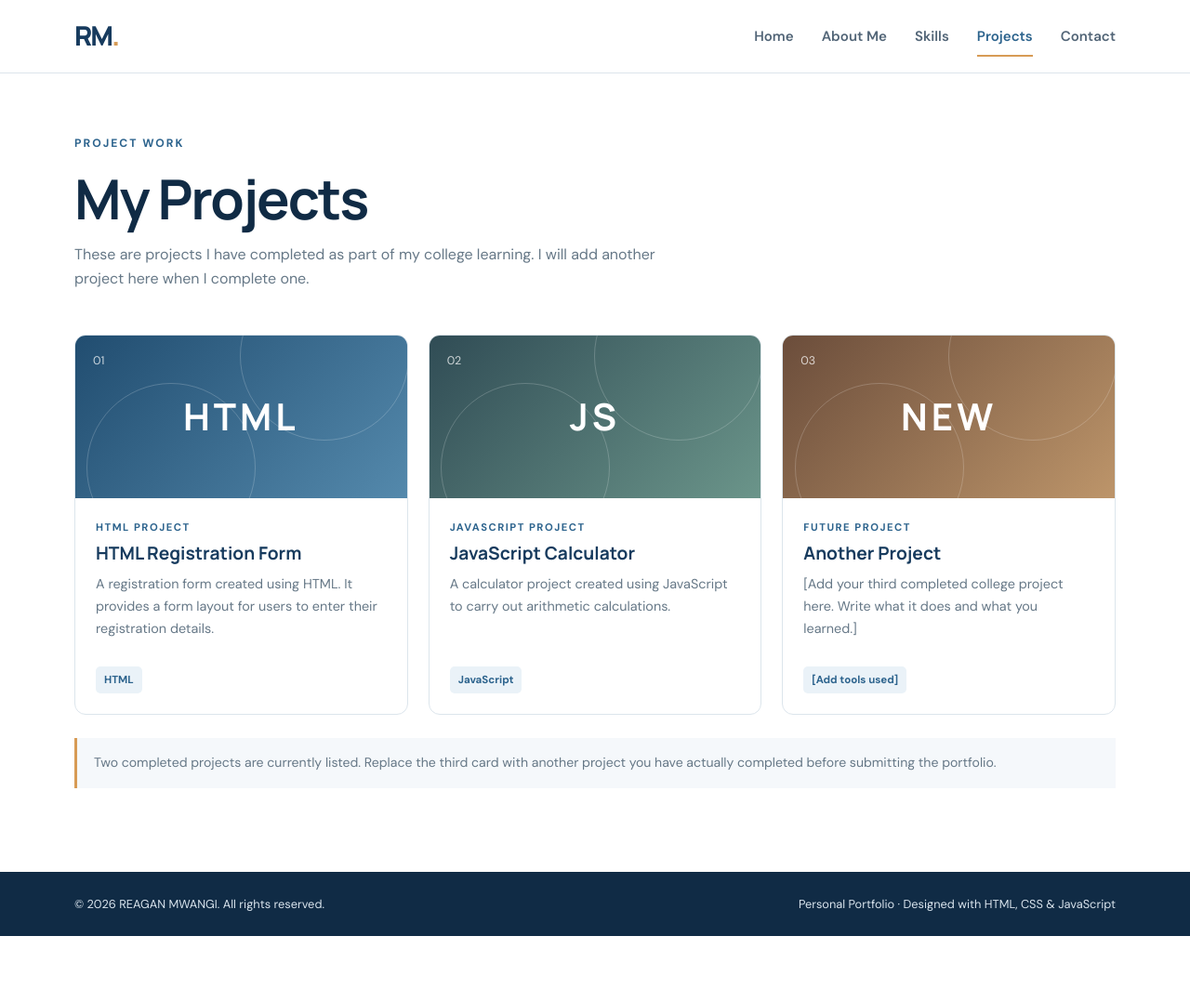
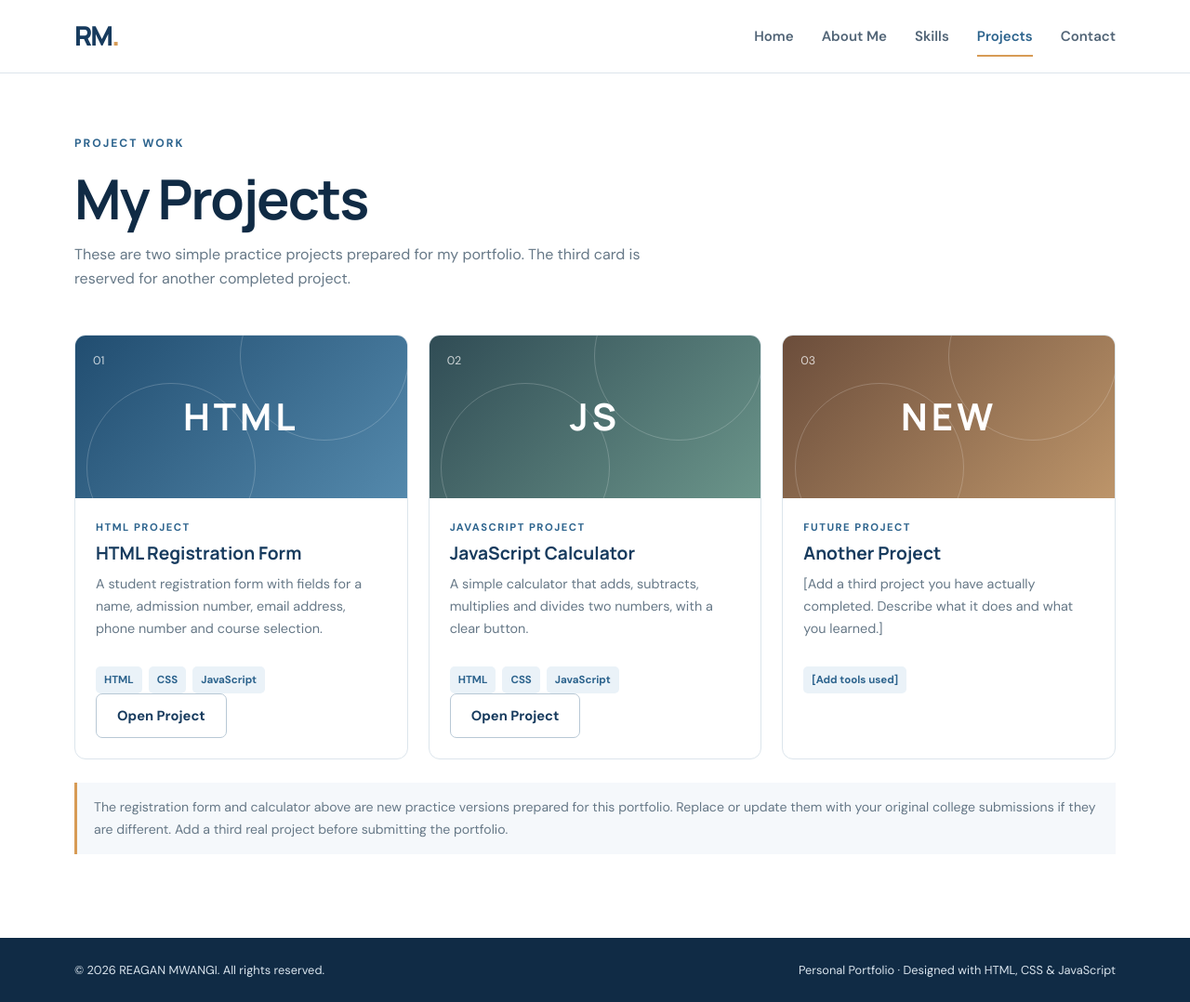
Before and after one commit to Reagan-tech456/fluffy-computing-machine, a plain HTML site: page projects.html in a window 1280 px wide. Shown: the whole page at 93% size. Before the commit the page ends 1007 px from the top, so only its background shows below. Drawn offline with Linux system fonts and the light colour scheme.

Commit message:
Link portfolio project cards to working demos

```diff
--- a/projects.html
+++ b/projects.html
@@ -17,13 +17,13 @@
     </nav>
   </div></header>
   <main class="container page-main">
-    <section class="page-heading"><p class="eyebrow">PROJECT WORK</p><h1>My Projects</h1><p>These are projects I have completed as part of my college learning. I will add another project here when I complete one.</p></section>
+    <section class="page-heading"><p class="eyebrow">PROJECT WORK</p><h1>My Projects</h1><p>These are two simple practice projects prepared for my portfolio. The third card is reserved for another completed project.</p></section>
     <section class="projects-grid">
-      <article class="project-card"><div class="project-art art-one"><span>01</span><strong>HTML</strong></div><div class="project-content"><p class="project-type">HTML PROJECT</p><h2>HTML Registration Form</h2><p>A registration form created using HTML. It provides a form layout for users to enter their registration details.</p><div class="tag-list"><span>HTML</span></div></div></article>
-      <article class="project-card"><div class="project-art art-two"><span>02</span><strong>JS</strong></div><div class="project-content"><p class="project-type">JAVASCRIPT PROJECT</p><h2>JavaScript Calculator</h2><p>A calculator project created using JavaScript to carry out arithmetic calculations.</p><div class="tag-list"><span>JavaScript</span></div></div></article>
-      <article class="project-card"><div class="project-art art-three"><span>03</span><strong>NEW</strong></div><div class="project-content"><p class="project-type">FUTURE PROJECT</p><h2>Another Project</h2><p>[Add your third completed college project here. Write what it does and what you learned.]</p><div class="tag-list"><span>[Add tools used]</span></div></div></article>
+      <article class="project-card"><div class="project-art art-one"><span>01</span><strong>HTML</strong></div><div class="project-content"><p class="project-type">HTML PROJECT</p><h2>HTML Registration Form</h2><p>A student registration form with fields for a name, admission number, email address, phone number and course selection.</p><div class="tag-list"><span>HTML</span><span>CSS</span><span>JavaScript</span></div><a class="button button-outline" href="student-registration.html">Open Project</a></div></article>
+      <article class="project-card"><div class="project-art art-two"><span>02</span><strong>JS</strong></div><div class="project-content"><p class="project-type">JAVASCRIPT PROJECT</p><h2>JavaScript Calculator</h2><p>A simple calculator that adds, subtracts, multiplies and divides two numbers, with a clear button.</p><div class="tag-list"><span>HTML</span><span>CSS</span><span>JavaScript</span></div><a class="button button-outline" href="javascript-calculator.html">Open Project</a></div></article>
+      <article class="project-card"><div class="project-art art-three"><span>03</span><strong>NEW</strong></div><div class="project-content"><p class="project-type">FUTURE PROJECT</p><h2>Another Project</h2><p>[Add a third project you have actually completed. Describe what it does and what you learned.]</p><div class="tag-list"><span>[Add tools used]</span></div></div></article>
     </section>
-    <p class="project-reminder">Two completed projects are currently listed. Replace the third card with another project you have actually completed before submitting the portfolio.</p>
+    <p class="project-reminder">The registration form and calculator above are new practice versions prepared for this portfolio. Replace or update them with your original college submissions if they are different. Add a third real project before submitting the portfolio.</p>
   </main>
   <footer class="site-footer"><div class="container footer-inner"><p>© <span class="year"></span> REAGAN MWANGI. All rights reserved.</p><p>Personal Portfolio · Designed with HTML, CSS &amp; JavaScript</p></div></footer>
 </body>
```
